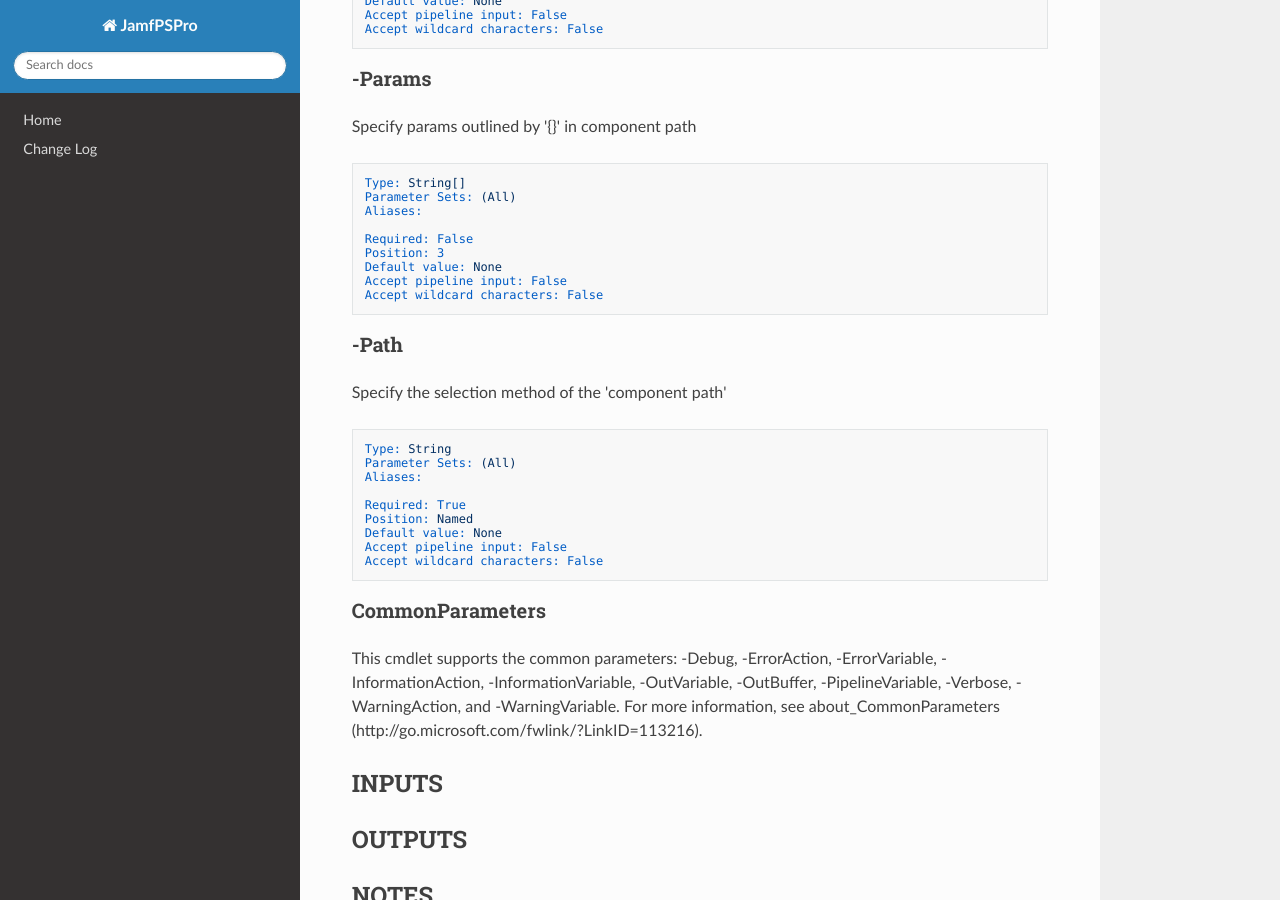
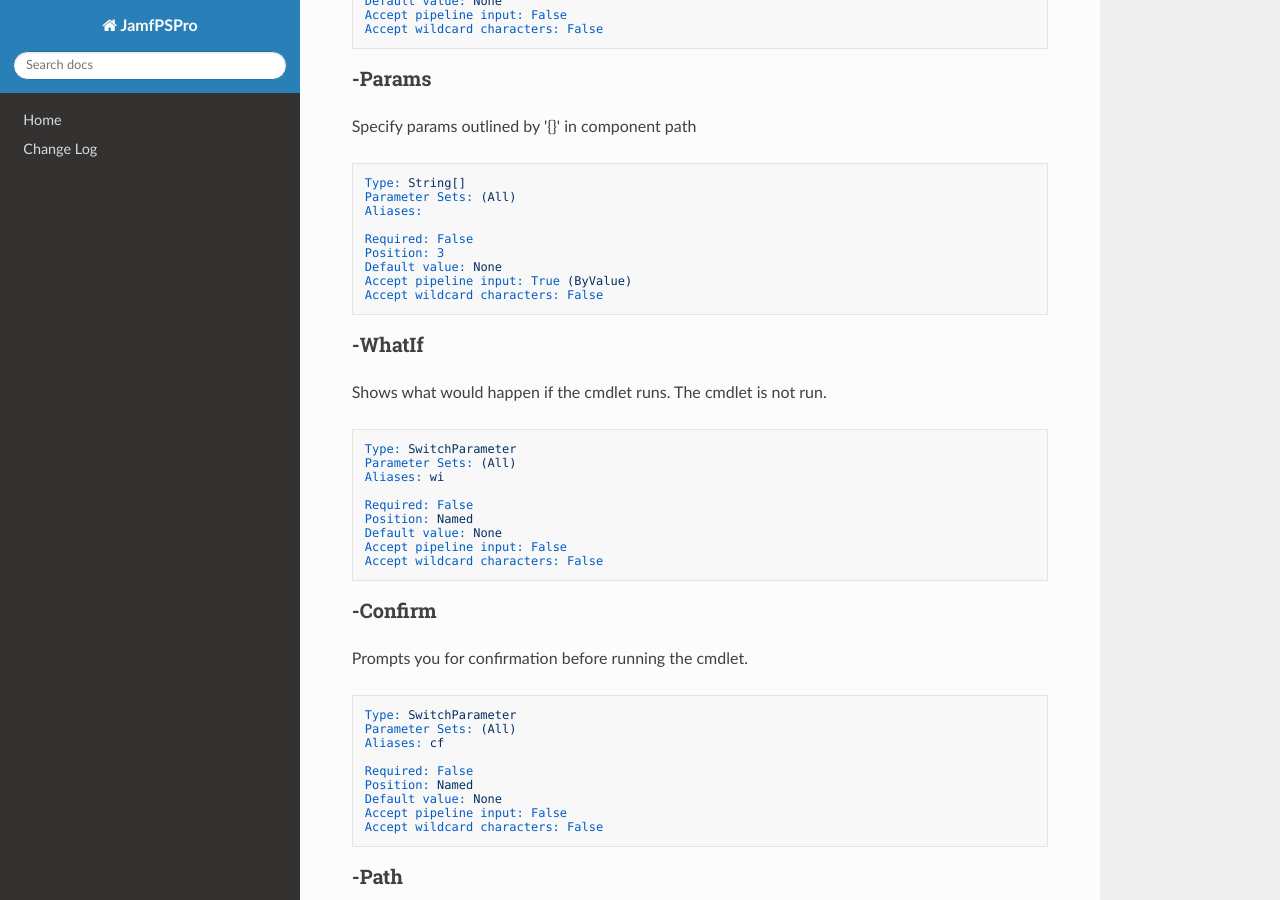
Before and after one commit to TrustyTristan/JamfPSPro, an MkDocs documentation site: the page built from docs/Get-Jamf.md, in a window 1280 px wide and 900 px high, scrolled down 1005 px. Built offline with MkDocs 1.6.1, drawn with Linux system fonts in a browser that asks for light colours; nearby versions of some CDN libraries; some of the changed text lies outside the part shown.

Commit message:
Updated docs

````diff
--- a/docs/Get-Jamf.md
+++ b/docs/Get-Jamf.md
@@ -13,7 +13,7 @@ Get data from Jamf Pro
 ## SYNTAX
 
 ```
-Get-Jamf [-Component] <String> [[-Params] <String[]>] -Path <String> [<CommonParameters>]
+Get-Jamf [-Component] <String> [[-Params] <String[]>] [-WhatIf] [-Confirm] -Path <String> [<CommonParameters>]
 ```
 
 ## DESCRIPTION
@@ -59,6 +59,37 @@ Aliases:
 Required: False
 Position: 3
 Default value: None
+Accept pipeline input: True (ByValue)
+Accept wildcard characters: False
+```
+
+### -WhatIf
+Shows what would happen if the cmdlet runs.
+The cmdlet is not run.
+
+```yaml
+Type: SwitchParameter
+Parameter Sets: (All)
+Aliases: wi
+
+Required: False
+Position: Named
+Default value: None
+Accept pipeline input: False
+Accept wildcard characters: False
+```
+
+### -Confirm
+Prompts you for confirmation before running the cmdlet.
+
+```yaml
+Type: SwitchParameter
+Parameter Sets: (All)
+Aliases: cf
+
+Required: False
+Position: Named
+Default value: None
 Accept pipeline input: False
 Accept wildcard characters: False
 ```
````
Also changed, not shown: docs/JamfPSPro.md (+2 -2 lines), docs/New-Jamf.md (+1 -6 lines), docs/Remove-Jamf.md (+1 -1 lines), docs/Set-Jamf.md (+13 -8 lines).
